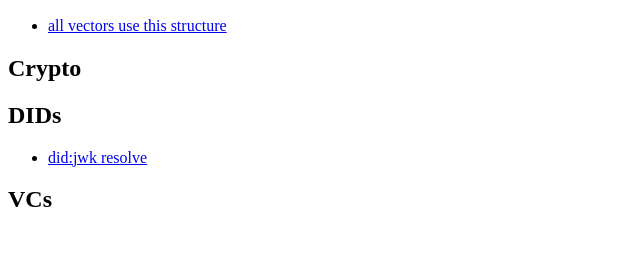
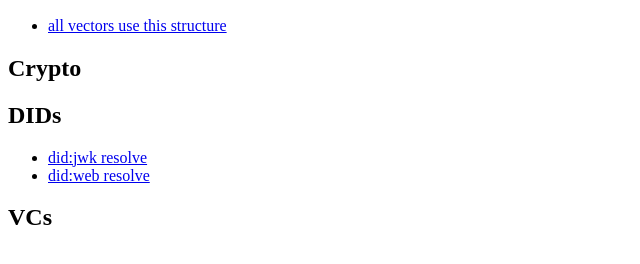
Before and after one commit to TBD54566975/web5-spec, a plain HTML site: page web5-test-vectors/index.html in a window 1280 px wide. Shown: the part 110-374 px from the top of the page, without its empty margins (0-640 px from the left). Drawn offline with Linux system fonts and the light colour scheme.

Commit message:
Update index.html

```diff
--- a/web5-test-vectors/index.html
+++ b/web5-test-vectors/index.html
@@ -28,6 +28,8 @@
             <ul>
                 <li><a class="did-jwk-resolve" href="https://DOMAIN.NAME/did-jwk/resolve.json" class="href">did:jwk resolve</a>
                 </li>
+                <li><a class="did-web-resolve" href="https://DOMAIN.NAME/did-web/resolve.json" class="href">did:web resolve</a>
+                </li>
             </ul>
         </div>
 
```
